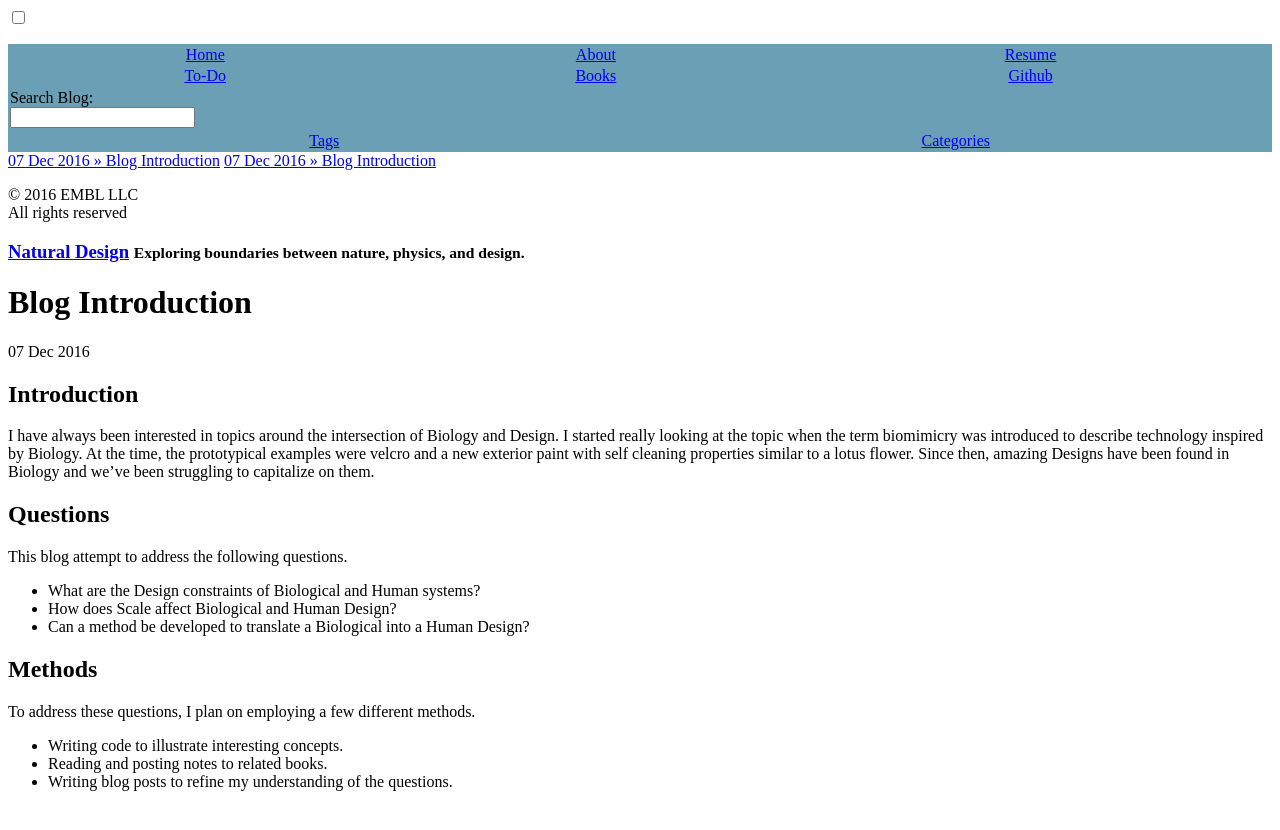
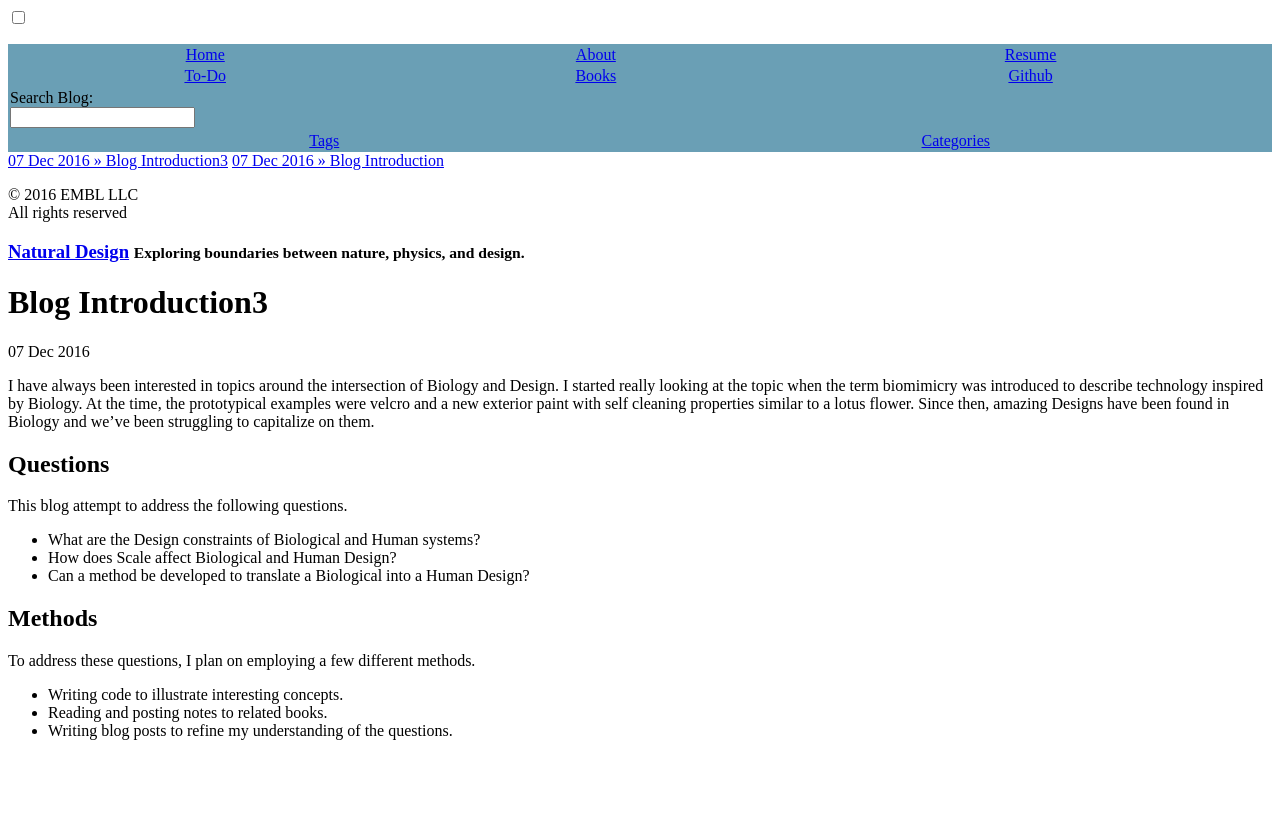
Before and after one commit to stembl/stembl.github.io, a Jekyll site: the page built from _posts/2016-12-07-blog-introduction2.md, in a window 1280 px wide. Shown: the top 830 px of the page. Built offline with Jekyll 4.4.1, drawn with Linux system fonts in a browser that asks for light colours; comment, search, counter and statistics services are not loaded.

Commit message:
post test

```diff
--- a/_posts/2016-12-07-blog-introduction2.md
+++ b/_posts/2016-12-07-blog-introduction2.md
@@ -1,11 +1,11 @@
 ---
 layout: post
 published: true
-title: Blog Introduction
+title: Blog Introduction3
 category: blog
 tags: goals
 ---
-## Introduction
+
 
 I have always been interested in topics around the intersection of Biology and Design. I started really looking at the topic when the term biomimicry was introduced to describe technology inspired by Biology.  At the time, the prototypical examples were velcro and a new exterior paint with self cleaning properties similar to a lotus flower. Since then, amazing Designs have been found in Biology and we've been struggling to capitalize on them.
 
```
